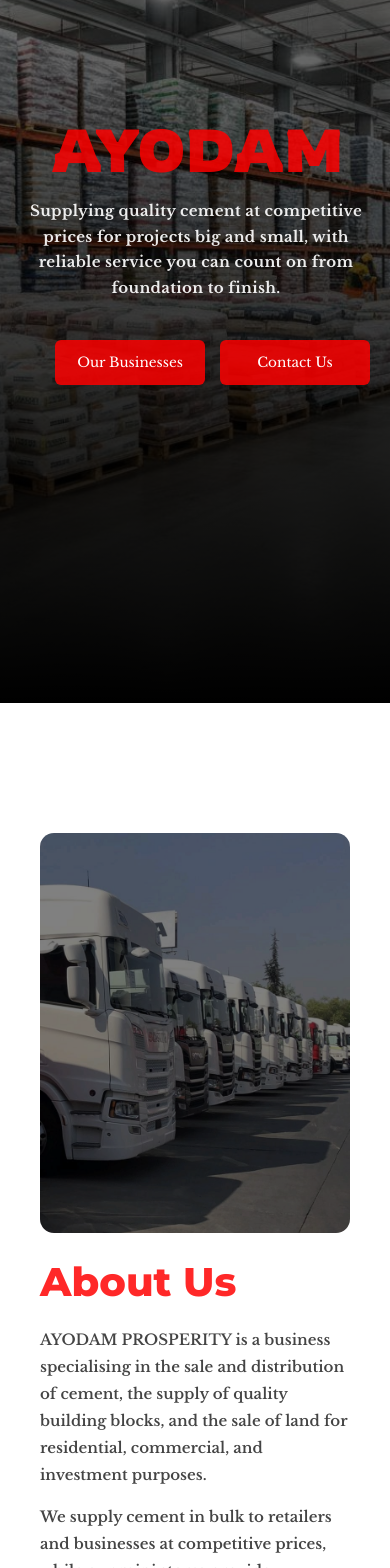
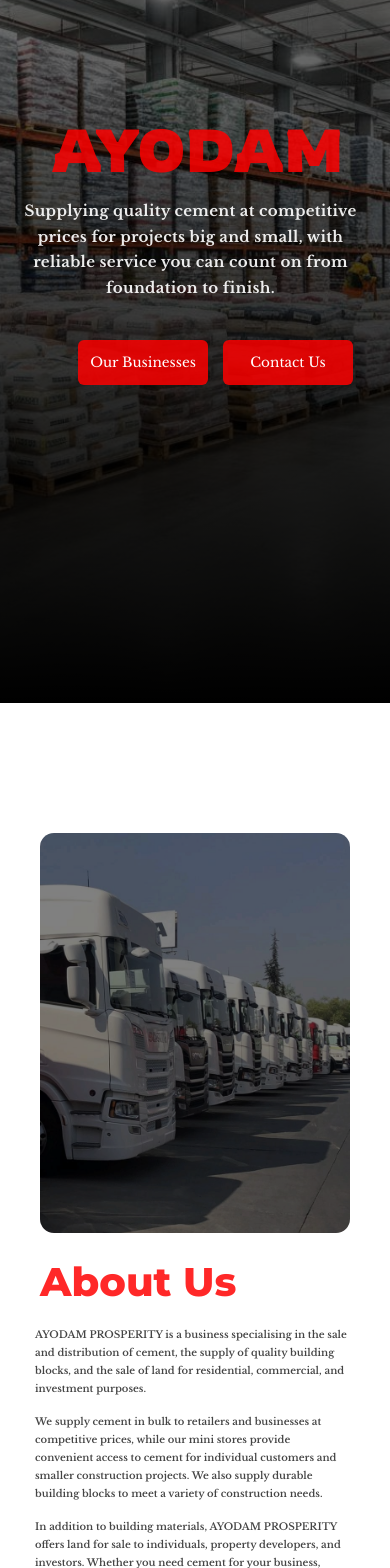
Before and after one commit to omodara-zac/Ayodam, a React (Vite) app: page / in a window 390 px wide. Shown: the part 213-1781 px from the top of the page. Built offline with nearby package versions, Linux system fonts and the light colour scheme; a web font is replaced by a local one.

Commit message:
Update responsiveness

```diff
--- a/src/components/About.css
+++ b/src/components/About.css
@@ -133,7 +133,8 @@
     .about-description {
         /* max-width: 100%; */
         /* border: 1px solid #444; */
-        font-size: 15px;
+        font-size: 10px;
+        margin-left: -5px;
     }
 
     .about-image-container,
--- a/src/components/Business.css
+++ b/src/components/Business.css
@@ -8,13 +8,14 @@
 }
 
 .business h2 {
-   font-size: 1.7rem;
+    font-size: 1.7rem;
     margin-bottom: 10px;
     color: rgba(255, 0, 0, 0.844);
     font-family: 'Montserrat', sans-serif;
     margin-left: 20px;
     /* line-height: 4; */
 }
+
 .business-highlight {
     display: block;
     font-size: 2.7rem;
@@ -80,12 +81,10 @@
     content: "";
     position: absolute;
     inset: 0;
-    background: linear-gradient(
-        to top,
-        rgba(0, 0, 0, 0.85) 0%,
-        rgba(0, 0, 0, 0.45) 45%,
-        rgba(0, 0, 0, 0.10) 100%
-    );
+    background: linear-gradient(to top,
+            rgba(0, 0, 0, 0.85) 0%,
+            rgba(0, 0, 0, 0.45) 45%,
+            rgba(0, 0, 0, 0.10) 100%);
     z-index: 0;
     pointer-events: none;
 }
@@ -185,12 +184,13 @@
 
 
 @media (min-width: 769px) and (max-width: 1024px) {
-     .business-image-container {
+    .business-image-container {
         flex-direction: column;
         gap: 20px;
         margin-left: 0;
         padding-right: 0;
     }
+
     .business-image {
         width: 100%;
         height: 550px;
@@ -199,14 +199,27 @@
 }
 
 @media (max-width: 768px) {
-   .business-image-container {
+
+    .business {
+        margin-left: -15px;
+    }
+    .business p {
+        font-family: "Libre Baskerville", serif;
+        color: #444;
+        font-size: 10px;
+        font-weight: 600;
+        margin-left: 20px;
+        line-height: 1.8;
+    }
+
+    .business-image-container {
         flex-direction: column;
         gap: 20px;
         margin-left: 0;
         padding-right: 0;
     }
 
-    .business-highlight{
+    .business-highlight {
         font-size: 30px;
     }
 
@@ -214,6 +227,7 @@
         width: 100%;
         height: 250px;
     }
+
     .trust {
         display: none;
     }
--- a/src/components/Hero.css
+++ b/src/components/Hero.css
@@ -306,9 +306,10 @@
         font-size: 15px;
         line-height: 1.7;
         max-width: 100%;
-        padding-left: 2px;
+        padding-left: 1px;
         margin: 15px auto 0;
         margin-bottom: 20px;
+        margin-left: -5px;
     }
 
     .hero-desc-highlight {
@@ -316,12 +317,12 @@
     }
 
     .hero-buttons {
-        margin-left: 55px;
+        margin-left: 78px;
         gap: 15px;
     }
 
     .hero-btn {
-        width: 150px;
+        width: 130px;
         height: 45px;
         font-size: 0.85rem;
     }
--- a/src/components/Product.css
+++ b/src/components/Product.css
@@ -122,6 +122,11 @@
         margin-left: 10px;
     }
 
+
+    .product-textarea p {
+        font-size: 10px;
+    }
+
     .product-textarea,
     .picture-area {
         width: 100%;
```
